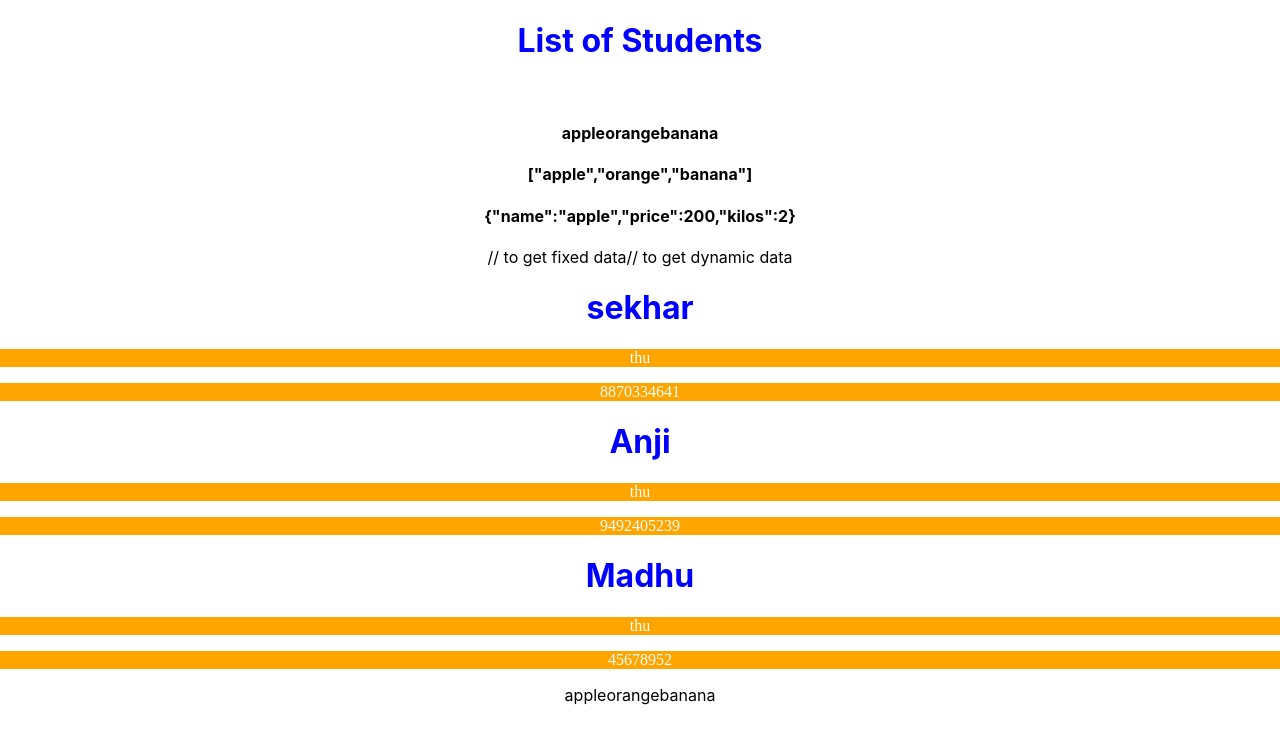
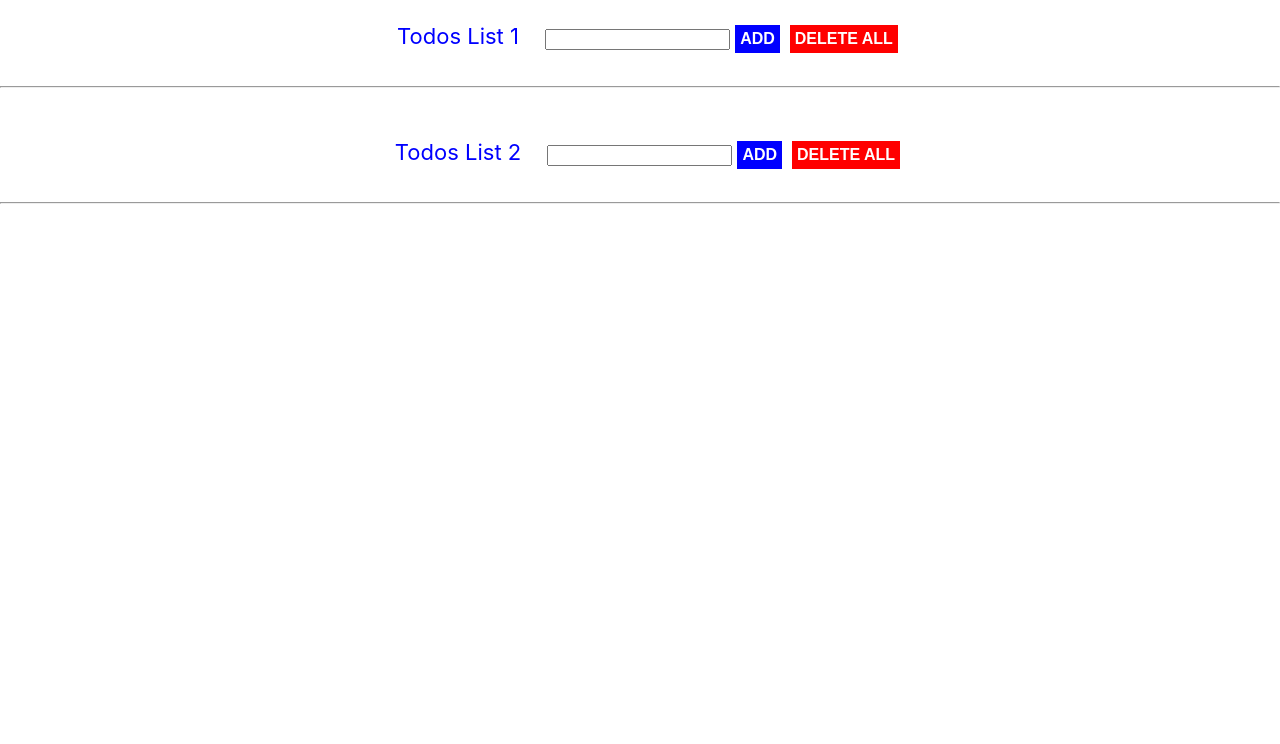
Before and after one commit to Drksekhar/reactapp2, a React (Create React App) app: page / in a window 1280 px wide. Shown: the top 744 px of the page. Built offline with nearby package versions, Linux system fonts and the light colour scheme.

Commit message:
Todolist 1 and 2 - Add and Delete All - CSS for butttons, span tags - exporitng css to other components

```diff
--- a/src/App.js
+++ b/src/App.js
@@ -1,9 +1,13 @@
 import './App.css';
-import AllStudents from './Components/AllStudents';
+import TodoList from './Components/TodoList';
+import TodoList2 from './Components/TodoList2';
 function App() {
   return (
     <div className="App">
-      <AllStudents />
+
+      <TodoList/>
+      <br/>
+      <TodoList2 />
     </div>
   );
 }
--- a/src/Components/AllStudents.js
+++ b/src/Components/AllStudents.js
@@ -26,17 +26,17 @@ console.log(data[2].Phone);
 export default function AllStudents() {
     return (
         <div>
-            <h1 style={{ color: 'blue' }}>{title}</h1>
+            <h1 style={{ color: 'blue'  }}>{title}</h1>
             <br />
             <h4>{arr}</h4>
             <h4>{JSON.stringify(arr)}</h4>
             <h4>{JSON.stringify(obj)}</h4>
-// to get fixed data
+
             {/* <StudentsCard name="sekhar" town="THU" Phone="1234568" />
             <StudentsCard name="Anji" town="KNL" Phone="1234568" />
             <StudentsCard name="Madhu" town="NDK" Phone="1234568" /> */}
 
-// to get dynamic data
+
             {data.map((item) =>
                 <>
                     <StudentsCard name={item.name} town={item.town} Phone={item.Phone} />
--- a/src/Components/Mystyles.css
+++ b/src/Components/Mystyles.css
@@ -5,6 +5,6 @@ td {
     border-collapse: collapse;
     padding: 10px;
     background-color: aqua;
-    text-align: center;
-    vertical-align: middle;
+    /* text-align: center;
+    vertical-align: middle; */
 }
--- /dev/null
+++ b/src/Components/TodoList.js
@@ -0,0 +1,42 @@
+import React, { useState } from 'react'
+import { addBtn, delBtn, todolist } from './TodoList2'
+
+export default function TodoList() {
+    const [text, setText] = useState('')
+    const [list, setList] = useState([])
+
+    function addItem() {
+        if (text === '') return
+
+        const newList = [...list]
+        newList.push(text)
+        setList(newList)
+        setText('')
+    }
+    function deleteAll() {
+        setList([])
+
+    }
+
+    return (
+        <div>
+            <br />
+            <span style={todolist}>Todos List 1 </span>
+            <input type='text' value={text} onChange={(e) => setText(e.target.value)} />
+            <button style={addBtn} onClick={addItem}>ADD</button>
+            <button style={delBtn} onClick={deleteAll}>DELETE ALL</button>
+            <br />
+            <br />
+            <hr />
+            {
+                list.map((item) =>
+                    <li>
+                        {item}
+                    </li>
+                )
+            }
+
+
+        </div>
+    )
+}
--- /dev/null
+++ b/src/Components/TodoList2.js
@@ -0,0 +1,55 @@
+import React, { useState } from 'react'
+
+export default function TodoList2() {
+    // How to get the list of old Todos
+
+    let oldList = []
+    if (localStorage.getItem('myTodos')) {
+        oldList = JSON.parse(localStorage.getItem('myTodos'))
+    }
+
+    const [text, setText] = useState('')
+    const [list, setList] = useState(oldList)
+
+    function addItem() {
+        if (text === '') return
+
+        const newList = [...list]
+        newList.push(text)
+        setList(newList)
+        localStorage.setItem('myTodos', JSON.stringify(newList))
+        setText('')
+    }
+    function deleteAll() {
+        setList([])
+        localStorage.setItem('myTodos', JSON.stringify([]))
+
+    }
+
+    return (
+        <div>
+            <br />
+            <span style={todolist}>Todos List 2 </span>
+            <input type='text' value={text} onChange={(e) => setText(e.target.value)} />
+            <button style={addBtn} onClick={addItem}>ADD</button>
+            <button style={delBtn} onClick={deleteAll}>DELETE ALL</button>
+            <br />
+            <br />
+            <hr />
+            <ol>
+                {
+                    list.map((item) =>
+                        <li>
+                            {item}
+                        </li>
+                    )
+                }
+            </ol>
+
+        </div>
+    )
+}
+
+export const todolist = { fontSize: 22, color: 'blue', marginRight: 20, marginLeft: 20, }
+export const addBtn = { color: 'white', background: 'blue', border: 10, padding: 5, margin: 5, fontSize: 16, fontWeight: 'bold' }
+export const delBtn = { color: 'white', background: 'red', border: 5, padding: 5, margin: 5, fontSize: 16, fontWeight: 'bold' }
```
